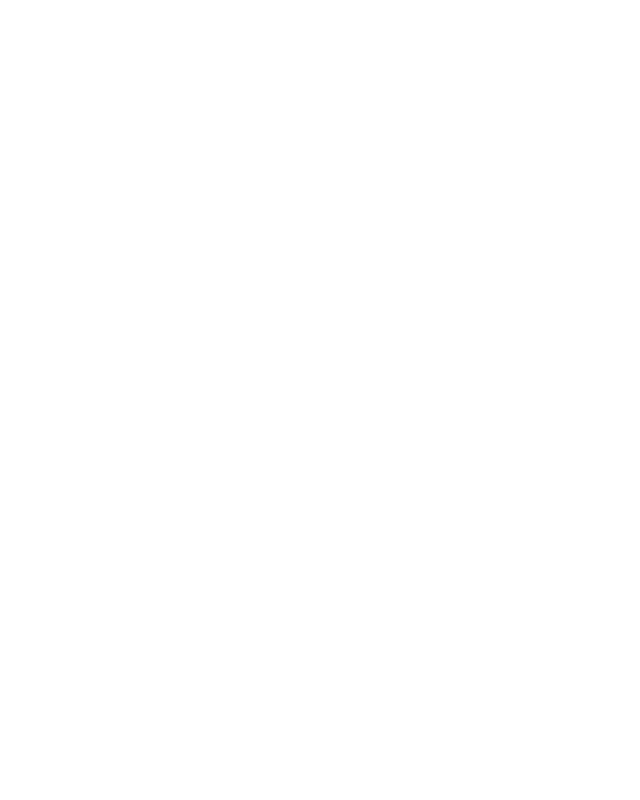
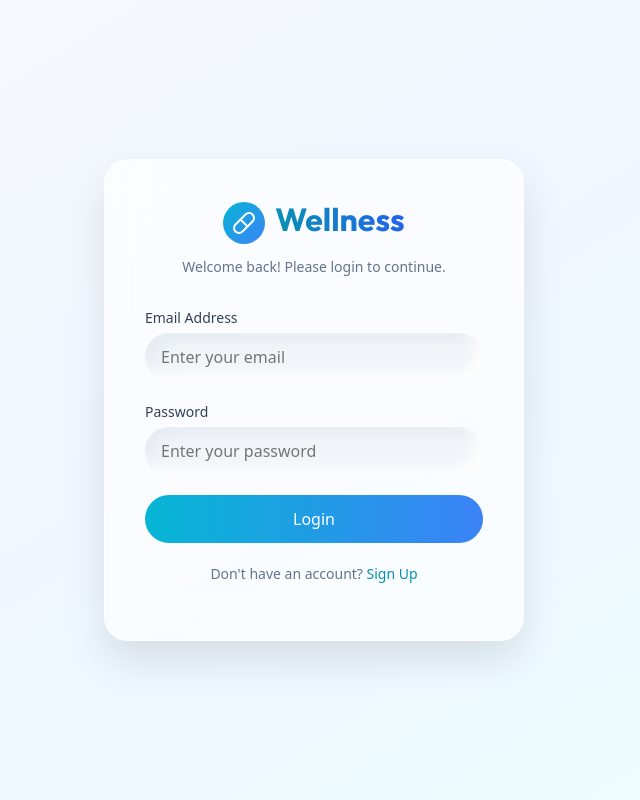
Before and after one commit to Aaryakalariya/Wellnes, a Flask app: page /login in a window 1280 px wide. Before the commit the part shown is empty. Shown: the whole page, without its empty margins (326-966 px from the left). Run offline with Flask 3, Linux system fonts and the light colour scheme.

Commit message:
log in page

```diff
--- a/static/css/style.css
+++ b/static/css/style.css
@@ -1196,3 +1196,161 @@ transition:0.2s;
 background:#f7ca00;
 transform:scale(1.05);
 }
+
+
+===============================CSS FOR LOGIN PAGE =======================================
+
+*{
+margin:0;
+padding:0;
+box-sizing:border-box;
+}
+
+body{
+font-family:'DM Sans',sans-serif;
+background:linear-gradient(to bottom right,#f8fafc,#eff6ff,#ecfeff);
+height:100vh;
+display:flex;
+align-items:center;
+justify-content:center;
+}
+
+/* LOGIN WRAPPER */
+
+.login-wrapper{
+width:100%;
+display:flex;
+justify-content:center;
+align-items:center;
+}
+
+/* LOGIN CARD */
+
+.login-card{
+
+width:420px;
+padding:40px;
+
+background:rgba(255,255,255,0.65);
+backdrop-filter:blur(20px);
+border:1px solid rgba(255,255,255,0.5);
+
+border-radius:24px;
+
+box-shadow:0 20px 40px rgba(0,0,0,0.1);
+
+text-align:center;
+}
+
+/* LOGO */
+
+.login-brand{
+display:flex;
+align-items:center;
+justify-content:center;
+gap:10px;
+margin-bottom:10px;
+}
+
+.logo-circle{
+width:42px;
+height:42px;
+border-radius:50%;
+
+background:linear-gradient(to bottom right,#06b6d4,#3b82f6);
+
+display:flex;
+align-items:center;
+justify-content:center;
+color:white;
+}
+
+.login-brand h2{
+font-family:'Outfit',sans-serif;
+font-weight:700;
+
+background:linear-gradient(to right,#0891b2,#2563eb);
+-webkit-background-clip:text;
+-webkit-text-fill-color:transparent;
+}
+
+/* SUBTITLE */
+
+.login-subtitle{
+color:#64748b;
+font-size:14px;
+margin-bottom:30px;
+}
+
+/* FORM */
+
+.form-group{
+text-align:left;
+margin-bottom:20px;
+}
+
+.form-group label{
+font-size:14px;
+color:#334155;
+margin-bottom:5px;
+display:block;
+}
+
+.form-group input{
+
+width:100%;
+padding:12px 16px;
+
+border-radius:50px;
+border:none;
+
+background:#f1f5f9;
+
+box-shadow:
+inset -6px -6px 15px #ffffff,
+inset 6px 6px 15px #e2e8f0;
+
+outline:none;
+}
+
+/* LOGIN BUTTON */
+
+.btn-login{
+
+width:100%;
+padding:12px;
+
+border:none;
+border-radius:50px;
+
+background:linear-gradient(to right,#06b6d4,#3b82f6);
+
+color:white;
+font-weight:500;
+cursor:pointer;
+
+transition:0.3s;
+}
+
+.btn-login:hover{
+transform:scale(1.05);
+box-shadow:0 10px 25px rgba(6,182,212,0.3);
+}
+
+/* FOOTER */
+
+.login-footer{
+margin-top:20px;
+font-size:14px;
+color:#64748b;
+}
+
+.login-footer a{
+text-decoration:none;
+color:#0891b2;
+font-weight:500;
+}
+
+.login-footer a:hover{
+text-decoration:underline;
+}
--- a/templates/login.html
+++ b/templates/login.html
@@ -2,9 +2,91 @@
 <html lang="en">
 <head>
     <meta charset="UTF-8">
-    <title>Title</title>
+    <title>Log in page</title>
+    <!-- Google Fonts -->
+    <link href="https://fonts.googleapis.com/css2?family=DM+Sans:opsz,wght@9..40,100..1000&family=Outfit:wght@100..900&display=swap" rel="stylesheet">
+
+    <!-- Bootstrap CSS -->
+    <link href="https://cdn.jsdelivr.net/npm/bootstrap@5.3.2/dist/css/bootstrap.min.css" rel="stylesheet">
+
+    <!-- Lucide Icons -->
+    <script src="https://unpkg.com/lucide@latest"></script>
+
+    <!-- Custom CSS -->
+    <link rel="stylesheet" href="{{ url_for('static',filename='css/style.css')}}">
+
+    <script src="{{ url_for('static', filename='js/script.js') }}"></script>
+</head>
+<body>
+<!DOCTYPE html>
+<html lang="en">
+<head>
+<meta charset="UTF-8">
+<meta name="viewport" content="width=device-width, initial-scale=1.0">
+
+<title>Login - Wellness</title>
+
+<!-- Google Fonts -->
+<link href="https://fonts.googleapis.com/css2?family=DM+Sans:wght@300;400;500;700&family=Outfit:wght@300;400;700&display=swap" rel="stylesheet">
+
+<!-- Bootstrap -->
+<link href="https://cdn.jsdelivr.net/npm/bootstrap@5.3.2/dist/css/bootstrap.min.css" rel="stylesheet">
+
+<!-- Lucide Icons -->
+<script src="https://unpkg.com/lucide@latest"></script>
+
+<!-- Custom CSS -->
+<link rel="stylesheet" href="login.css">
+
 </head>
 <body>
 
+<div class="login-wrapper">
+
+    <div class="login-card">
+
+        <!-- Logo -->
+        <div class="login-brand">
+            <div class="logo-circle">
+                <i data-lucide="pill"></i>
+            </div>
+            <h2>Wellness</h2>
+        </div>
+
+        <p class="login-subtitle">Welcome back! Please login to continue.</p>
+
+        <!-- Login Form -->
+        <form>
+
+            <div class="form-group">
+                <label>Email Address</label>
+                <input type="email" placeholder="Enter your email">
+            </div>
+
+            <div class="form-group">
+                <label>Password</label>
+                <input type="password" placeholder="Enter your password">
+            </div>
+
+            <button type="submit" class="btn-login">
+                Login
+            </button>
+
+        </form>
+
+        <div class="login-footer">
+            <p>Don't have an account? <a href="#">Sign Up</a></p>
+        </div>
+
+    </div>
+
+</div>
+
+<script>
+lucide.createIcons();
+</script>
+
 </body>
 </html>
+</body>
+</html>
```
